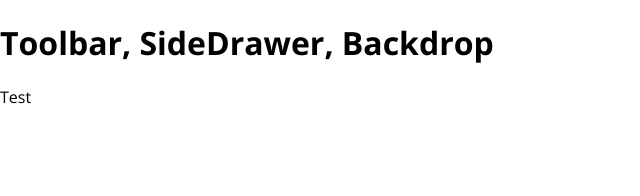
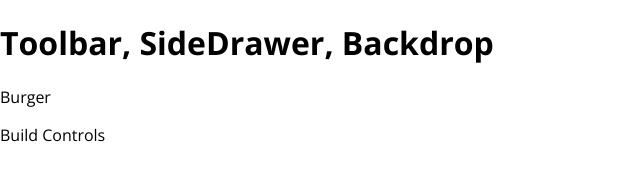
Before and after one commit to jihyun-um/burger-builder-web, a React (Create React App) app: page / in a window 1280 px wide. Shown: the top 196 px of the page, without its empty margins (0-640 px from the left). Built offline with nearby package versions, Linux system fonts and the light colour scheme.

Commit message:
Apply css module to layout component

```diff
--- a/src/App.js
+++ b/src/App.js
@@ -1,12 +1,13 @@
 import React from 'react';
 
-import Layout from './components/Layout';
+import Layout from './components/Layout/Layout';
 
 function App() {
   return (
     <>
       <Layout>
-        <p>Test</p>
+        <p>Burger</p>
+        <p>Build Controls</p>
       </Layout>
     </>
   );
--- a/src/components/Layout.js
+++ b/src/components/Layout/Layout.js
@@ -1,12 +1,14 @@
 import React from 'react';
+
+import classes from './Layout.module.css';
 
 const layout = props => {
   return (
     <>
       <h1>Toolbar, SideDrawer, Backdrop</h1>
-      <main>{props.children}</main>
+      <main className={classes.main}>{props.children}</main>
     </>
   );
-}
+};
 
 export default layout;
--- /dev/null
+++ b/src/components/Layout/Layout.module.css
@@ -0,0 +1,4 @@
+.main {
+    margin-top: 1rem;
+    margin-bottom: 1rem;
+}
```
